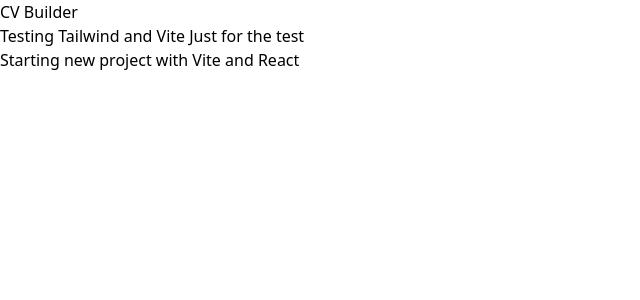
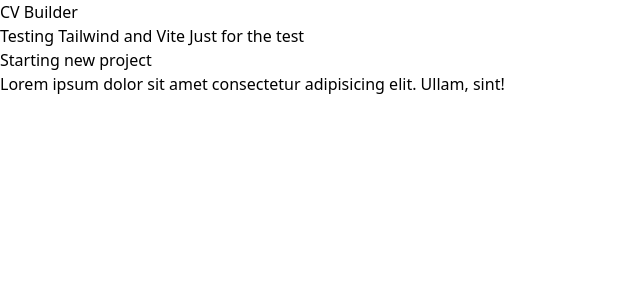
Before and after one commit to dnstoyanov/cv-builder-web, a React (Vite) app: page / in a window 1280 px wide. Shown: the top 300 px of the page, without its empty margins (0-640 px from the left). Built offline with nearby package versions, Linux system fonts and the light colour scheme.

Commit message:
add some text for test

```diff
--- a/src/App.tsx
+++ b/src/App.tsx
@@ -10,8 +10,12 @@
             </h2>
 
             <h2 className="font-regular text-red-600 text-center">
-        Starting new project with Vite and React
+                Starting new project
             </h2>
+            <p>
+                Lorem ipsum dolor sit amet consectetur adipisicing elit. Ullam,
+                sint!
+            </p>
         </div>
     );
 };
```
Lines whose indentation alone changed are shown as unchanged.
